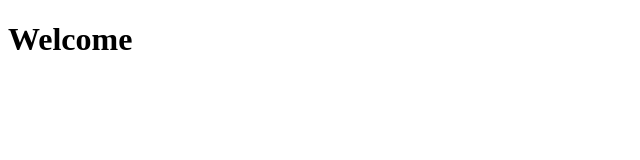
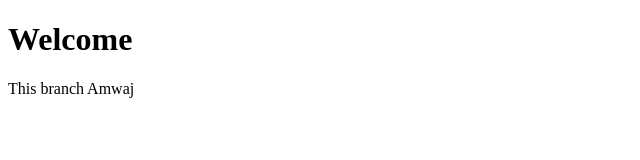
Before and after one commit to Amwaj-M/Test-branch, a plain HTML site: page index.html in a window 1280 px wide. Shown: the whole page, without its empty margins (0-640 px from the left). Drawn offline with Linux system fonts and the light colour scheme.

Commit message:
add branch1

```diff
--- a/index.html
+++ b/index.html
@@ -7,5 +7,6 @@
 </head>
 <body>
     <h1> Welcome </h1>
+    <p>This branch Amwaj</p>
 </body>
 </html>
```
